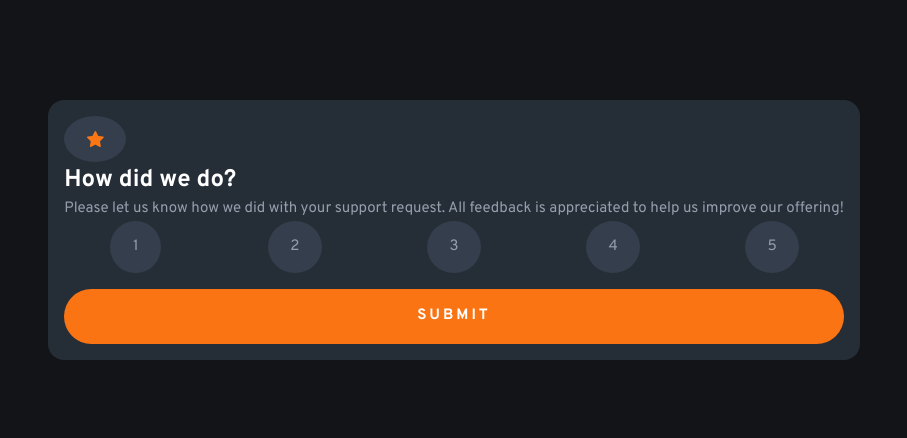
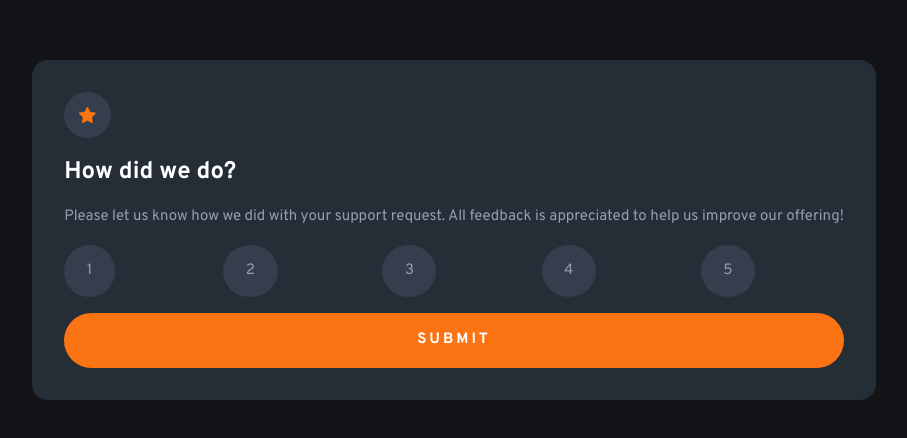
Before and after one commit to Moses2308/interactive-rating-component, a plain HTML site: page index.html in a window 1280 px wide. Shown: the part 170-608 px from the top of the page, without its empty margins (186-1093 px from the left). Drawn offline with Linux system fonts and the light colour scheme.

Commit message:
fixed star button padding

```diff
--- a/style.css
+++ b/style.css
@@ -27,22 +27,30 @@ body {
 .rating-card {
   background-color: var(--neutral-dark-blue);
   margin: 1rem;
-  padding: 1rem;
+  padding: 2rem;
   border-radius: 1rem;
+  display: grid;
+  justify-items: left;
+  gap: 1rem;
 }
+button.bubble {
+  padding: 1em;
+  display: block;
+}
+
 .title {
   color: var(--neutral-white);
   font-weight: var(--weight-heavy);
   font-size: 1.5rem;
 }
-
+/* form styles */
 .rating-card form {
   width: 100%;
   position: relative;
 
   display: grid;
   grid-template-columns: repeat(5, 1fr);
-  justify-items: center;
+  justify-items: left;
   gap: 1rem;
 }
 .rating-card input[type="radio"] {
```
